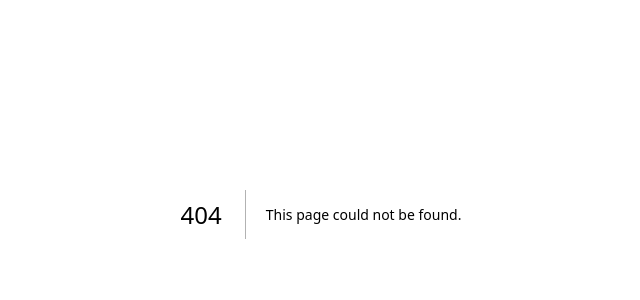
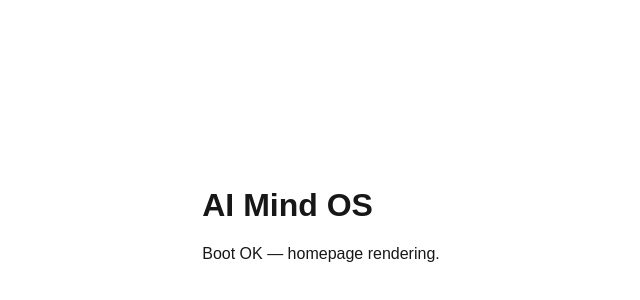
Before and after one commit to Oceanwind82/AI-Mind-OS, a Next.js app: page /home in a window 1280 px wide. Before the commit this address had no page. Shown: the part 186-486 px from the top of the page, without its empty margins (319-959 px from the left). Built offline with nearby package versions, Linux system fonts and the light colour scheme.

Commit message:
🔧 Fix 404: Add missing /home route for redirect

```diff
--- /dev/null
+++ b/app/home/page.tsx
@@ -0,0 +1,10 @@
+export default function HomePage() {
+  return (
+    <main className="min-h-dvh grid place-items-center p-8">
+      <div>
+        <h1 className="text-3xl font-bold">AI Mind OS</h1>
+        <p className="mt-2 text-neutral-500">Boot OK — homepage rendering.</p>
+      </div>
+    </main>
+  );
+}
```
